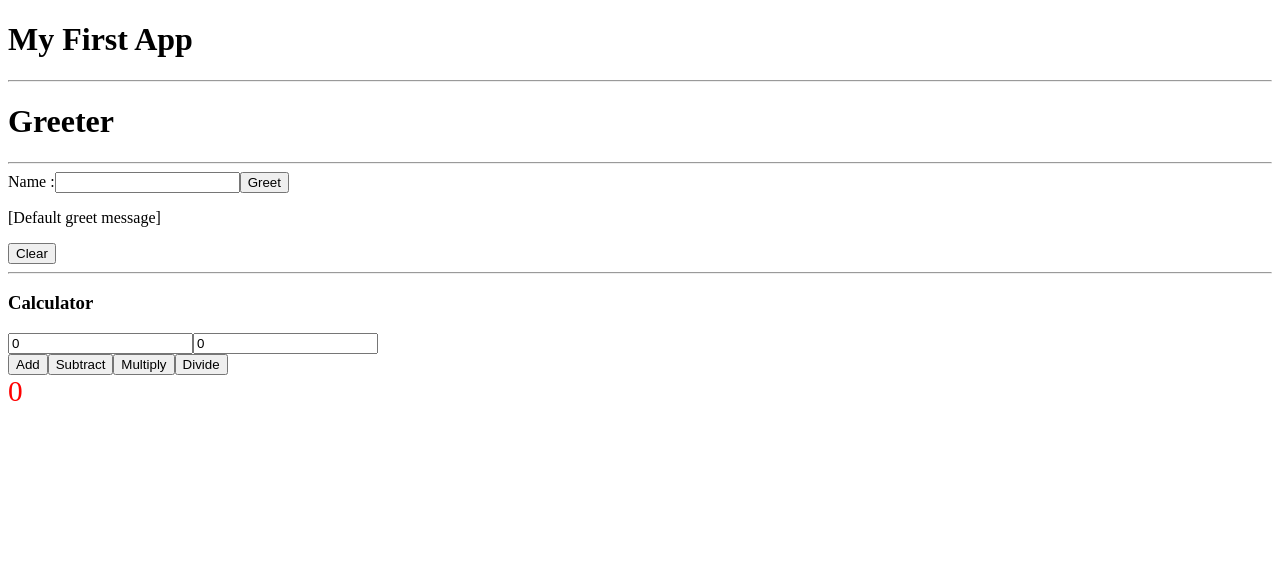
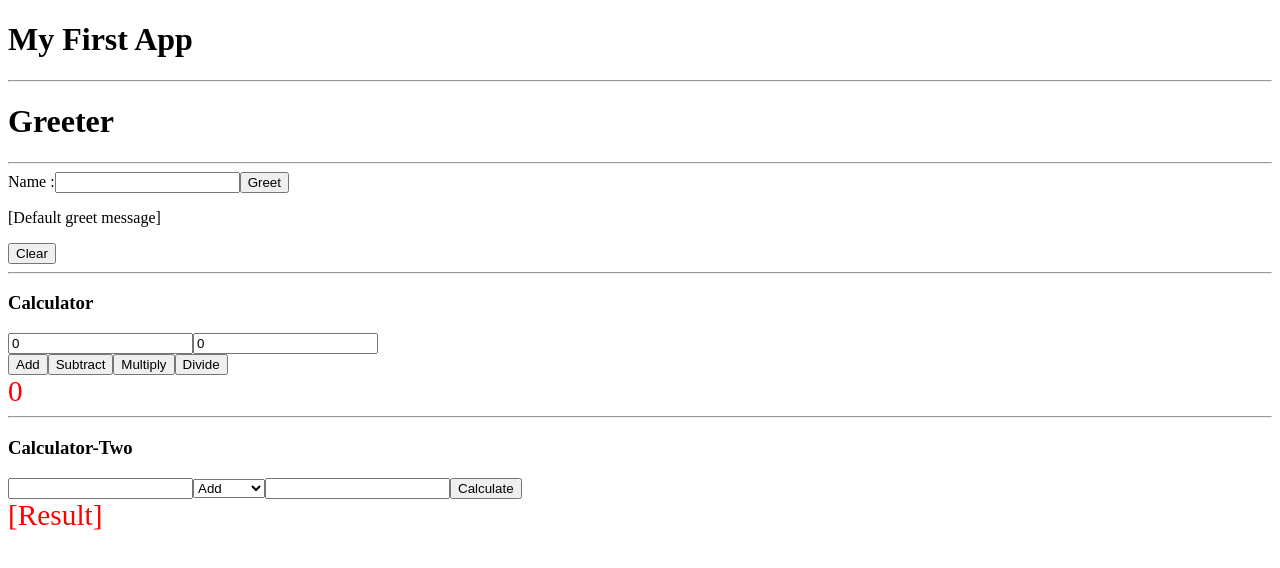
Before and after one commit to tkmagesh/Cisco-Angular2-Online-Jul-2017, an Angular app in the folder hello-world-app/: page / in a window 1280 px wide. Shown: the top 568 px of the page. Built offline with nearby package versions, Linux system fonts and the light colour scheme.

Commit message:
Assignment & Day-02 Complete

```diff
--- a/hello-world-app/src/app/app.component.html
+++ b/hello-world-app/src/app/app.component.html
@@ -4,4 +4,6 @@
   <greeter></greeter>
   <hr>
   <calculator-one></calculator-one>
+  <hr>
+  <calculator-two></calculator-two>
 </div>
--- a/hello-world-app/src/app/app.module.ts
+++ b/hello-world-app/src/app/app.module.ts
@@ -6,6 +6,7 @@ import { FormsModule } from '@angular/forms';
 import { AppComponent } from './app.component';
 import { GreeterComponent } from './greeter/greeter.component';
 import { CalculatorOneComponent } from './calculator/calculatorOne.component';
+import { CalculatorTwoComponent } from './calculator/calculatorTwo.component';
 
 
 @NgModule({
@@ -13,7 +14,8 @@ import { CalculatorOneComponent } from './calculator/calculatorOne.component';
   declarations: [
     AppComponent,
     GreeterComponent,
-    CalculatorOneComponent
+    CalculatorOneComponent,
+    CalculatorTwoComponent
   ],
   //Other dependent Modules
   imports: [
--- /dev/null
+++ b/hello-world-app/src/app/calculator/calculatorTwo.component.html
@@ -0,0 +1,11 @@
+<h3>Calculator-Two</h3>
+<input type="number">
+<select>
+	<option value="add">Add</option>
+	<option value="subtract">Subtract</option>
+	<option value="multiply">Multiply</option>
+	<option value="divide">Divide</option>
+</select>
+<input type="number">
+<input type="button" value="Calculate">
+<div id="divResult">[Result]</div>
--- /dev/null
+++ b/hello-world-app/src/app/calculator/calculatorTwo.component.ts
@@ -0,0 +1,14 @@
+import { Component } from '@angular/core';
+
+import { CalculatorModel } from './CalculatorModel';
+
+
+@Component({
+	selector : 'calculator-two',
+	templateUrl : 'calculatorTwo.component.html',
+	styleUrls : ['calculator.style.css']
+})
+export class CalculatorTwoComponent{
+
+	model : CalculatorModel = new CalculatorModel();
+}
```
